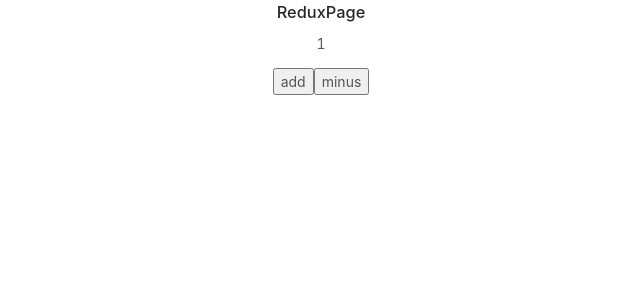
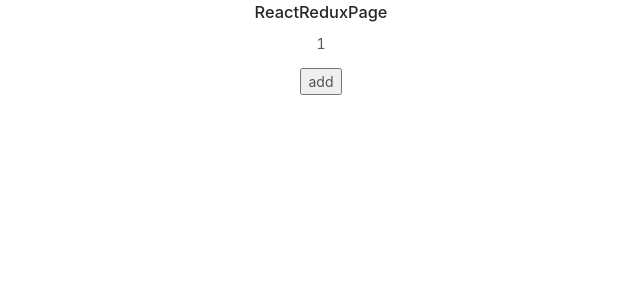
Before and after one commit to zxlzl/constant-learning, a React (Create React App) app in the folder react-pre/: page / in a window 1280 px wide. Shown: the top 300 px of the page, without its empty margins (319-959 px from the left). Built offline with nearby package versions, Linux system fonts and the light colour scheme.

Commit message:
react-redux

```diff
--- a/package.json
+++ b/package.json
@@ -1,5 +1,6 @@
 {
   "dependencies": {
-    "react-redux": "^7.2.0"
+    "react-redux": "^7.2.0",
+    "react-router-dom": "^5.1.2"
   }
 }
--- a/react-pre/src/App.js
+++ b/react-pre/src/App.js
@@ -13,6 +13,7 @@ import './App.css';
 // import UserPage from "./pages/UserPage"
 // import CompositionPage from "./pages/CompositionPage"
 import ReduxPage from "./pages/ReduxPage"
+import ReactReduxPage from "./pages/ReactReduxPage"
 
 
 function App() {
@@ -25,7 +26,8 @@ function App() {
       {/* <HomePage></HomePage> */}
       {/* <UserPage></UserPage> */}
       {/* <CompositionPage></CompositionPage> */}
-      <ReduxPage></ReduxPage>
+      {/* <ReduxPage></ReduxPage> */}
+      <ReactReduxPage></ReactReduxPage>
     </div>
   );
 }
--- a/react-pre/src/index.js
+++ b/react-pre/src/index.js
@@ -3,14 +3,18 @@ import ReactDOM from 'react-dom';
 import './index.css';
 import App from './App';
 import * as serviceWorker from './serviceWorker';
-import store from './store/ReduxStore'
+import store from './store'
+import { Provider } from 'react-redux'
 
-store.subscribe(() => {
-  ReactDOM.render(<App />,
-    document.querySelector('#root'))
-})
+// store.subscribe(() => {
+//   ReactDOM.render(<App />,
+//     document.querySelector('#root'))
+// })
 ReactDOM.render(
-  <App />,
+  <Provider store={store}>
+    <App />
+  </Provider>
+  ,
   document.getElementById('root')
 );
 
--- /dev/null
+++ b/react-pre/src/pages/ReactReduxPage.js
@@ -0,0 +1,24 @@
+import React, { Component } from 'react'
+import { connect } from 'react-redux'
+
+export default connect(
+  //mapStateToProps,把state映射到props上
+  state => ({ num: state }),
+
+  //mapDispatchToProps,把dispatch映射到props上
+  {add:()=>({type:'ADD'})}
+)
+  (class ReactReduxPage extends Component {
+    render() {
+      const { num, add} = this.props
+      console.log(this.props);
+      return (
+        <div>
+          <h3>ReactReduxPage</h3>
+          <p>{num}</p>
+          {/* <p onClick={() => dispatch({ type: 'ADD' })}>{num}</p> */}
+          <button onClick={add}>add</button>
+        </div>
+      )
+    }
+  })
--- a/react-pre/src/pages/ReduxPage.js
+++ b/react-pre/src/pages/ReduxPage.js
@@ -1,6 +1,6 @@
 
 import React, { Component } from "react";
-import store from "../store/ReduxStore";
+import store from "../store";
 
 export default class ReduxPage extends Component {
   componentDidMount() {
```
Also changed, not shown: react-pre/src/pages/RouterPage.js (added, +11 -0 lines), react-pre/src/store/index.js (renamed from react-pre/src/store/ReduxStore.js).
